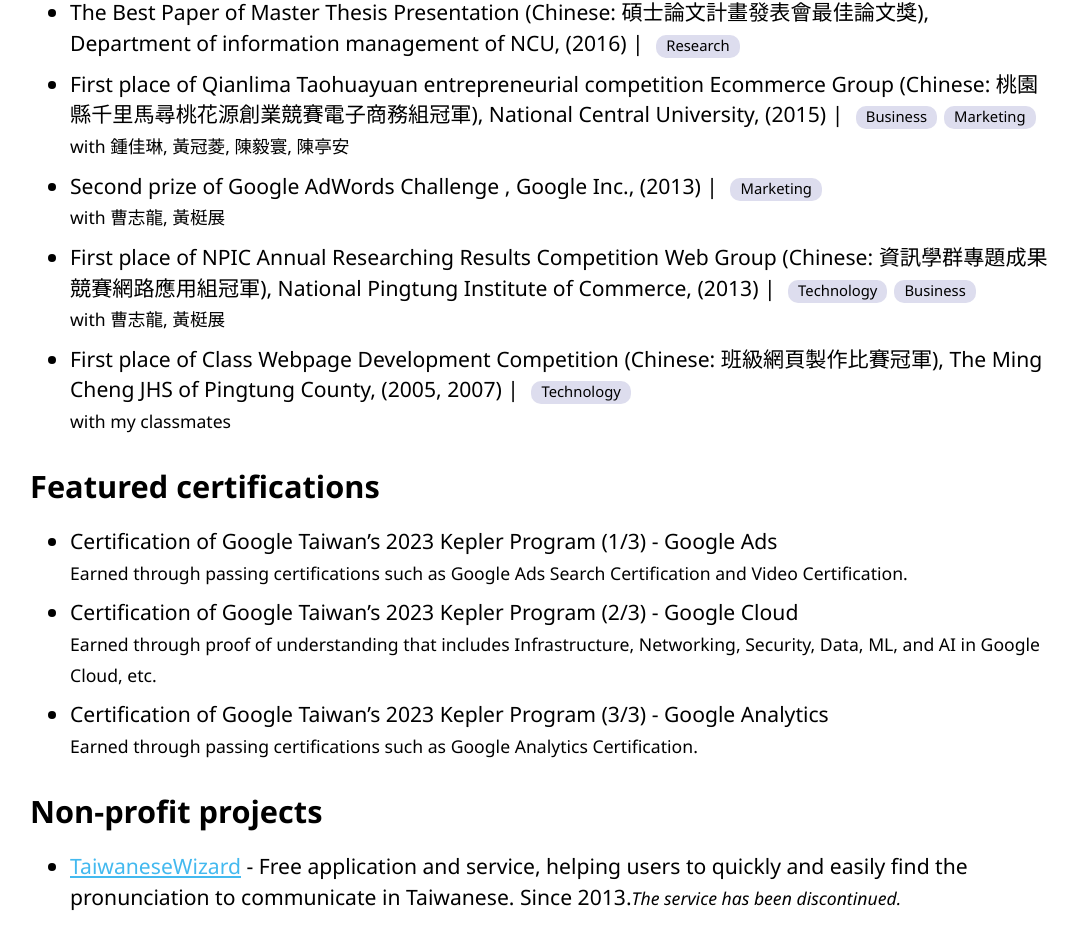
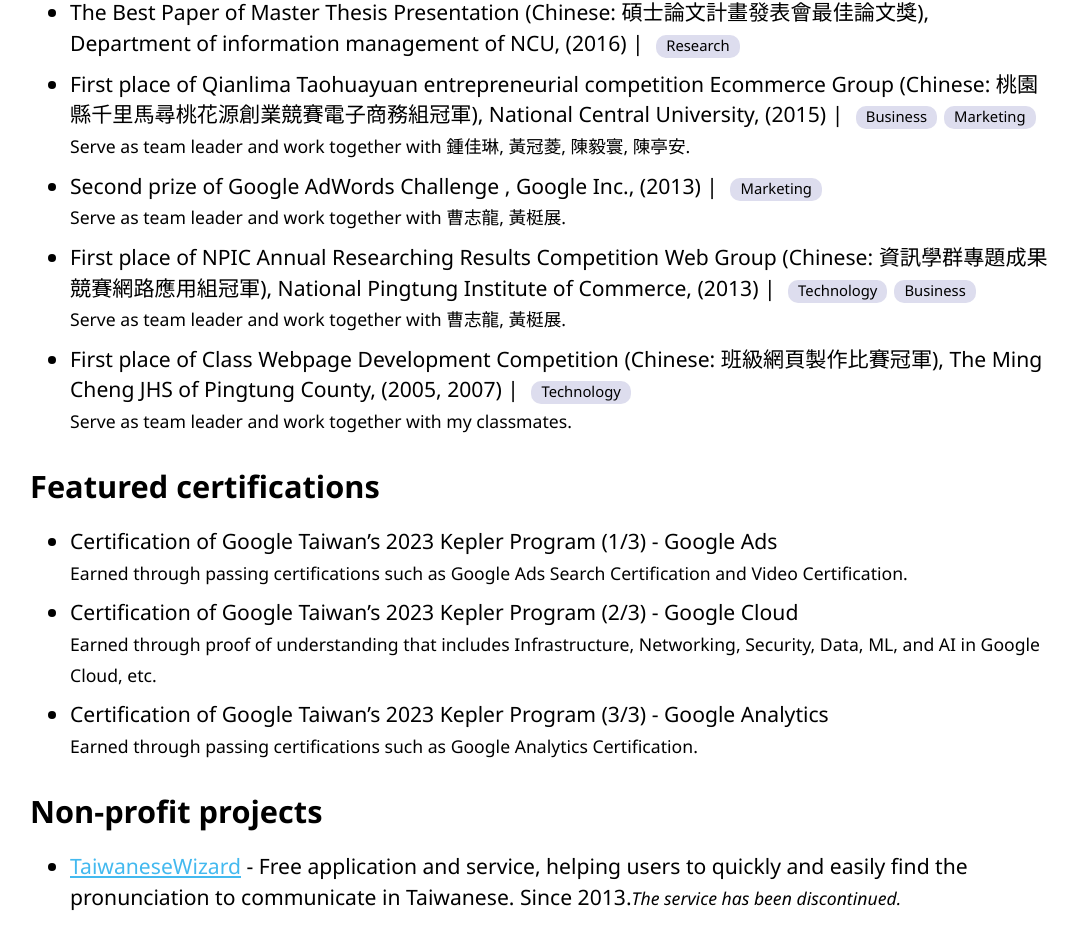
Before and after one commit to baconbao/baconbao.github.io, a Next.js app: page /en-us in a window 1280 px wide. Shown: the part 2658-3584 px from the top of the page, without its empty margins (98-1176 px from the left). Built offline with nearby package versions, Linux system fonts and the light colour scheme.

Commit message:
feat: support team role in awards

```diff
--- a/data/en-us.js
+++ b/data/en-us.js
@@ -276,6 +276,7 @@
                 years: ['2015'],
                 by: 'National Central University',
                 labels: ['Business', 'Marketing'],
+                role: 'team leader',
                 with: ['鍾佳琳', '黃冠菱', '陳毅寰', '陳亭安'],
             },
             {
@@ -284,6 +285,7 @@
                 years: ['2013'],
                 by: 'Google Inc.',
                 labels: ['Marketing'],
+                role: 'team leader',
                 with: ['曹志龍', '黃梃展'],
             },
             {
@@ -292,6 +294,7 @@
                 years: ['2013'],
                 by: 'National Pingtung Institute of Commerce',
                 labels: ['Technology', 'Business'],
+                role: 'team leader',
                 with: ['曹志龍', '黃梃展'],
             },
             {
@@ -300,6 +303,7 @@
                 years: ['2005', '2007'],
                 by: 'The Ming Cheng JHS of Pingtung County',
                 labels: ['Technology'],
+                role: 'team leader',
                 with: ['my classmates'],
             },
         ],
@@ -308,7 +312,7 @@
             getItemLabels: (item) => item.labels,
             withMembers: (item) => {
                 let str = '';
-                if (item.with.length > 0) str = `with ${item.with.join(symbol.and)}`;
+                if (item.with.length > 0) str = `Serve as ${item.role} and work together with ${item.with.join(symbol.and)}.`;
                 return str;
             },
         },
--- a/data/zh-tw.js
+++ b/data/zh-tw.js
@@ -274,6 +274,7 @@
                 years: ['2015'],
                 by: '國立中央大學',
                 labels: ['商業', '行銷'],
+                role: '隊長',
                 with: ['鍾佳琳', '黃冠菱', '陳毅寰', '陳亭安'],
             },
             {
@@ -282,6 +283,7 @@
                 years: ['2013'],
                 by: 'Google Inc.',
                 labels: ['行銷'],
+                role: '隊長',
                 with: ['曹志龍', '黃梃展'],
             },
             {
@@ -290,6 +292,7 @@
                 years: ['2013'],
                 by: '國立屏東商業技術學院',
                 labels: ['科技', '商業'],
+                role: '隊長',
                 with: ['曹志龍', '黃梃展'],
             },
             {
@@ -298,6 +301,7 @@
                 years: ['2005', '2007'],
                 by: '屏東縣明正國中',
                 labels: ['科技'],
+                role: '隊長',
                 with: ['國中同學們'],
             },
         ],
@@ -306,7 +310,7 @@
             getItemLabels: (item) => item.labels,
             withMembers: (item) => {
                 let str = '';
-                if (item.with.length > 0) str = `與 ${item.with.join(symbol.and)}`;
+                if (item.with.length > 0) str = `擔任${item.role}，與 ${item.with.join(symbol.and)} 合力達成.`;
                 return str;
             },
         },
```
